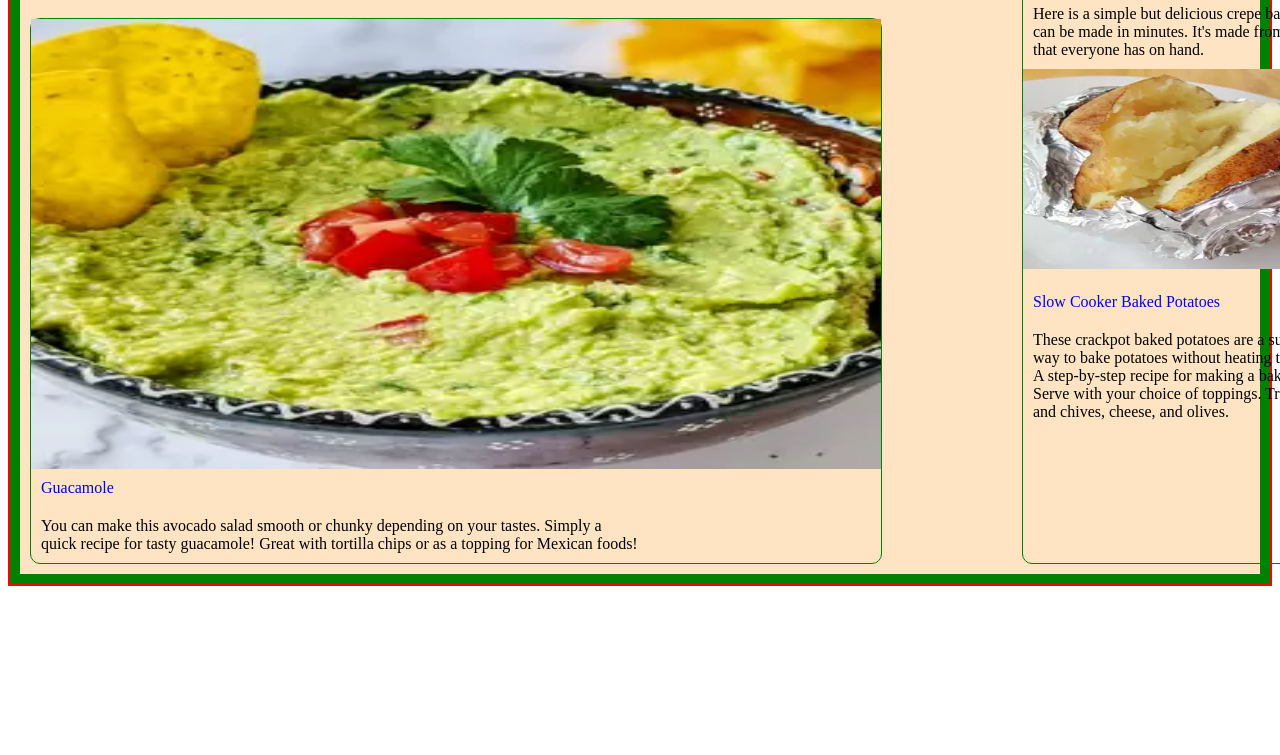
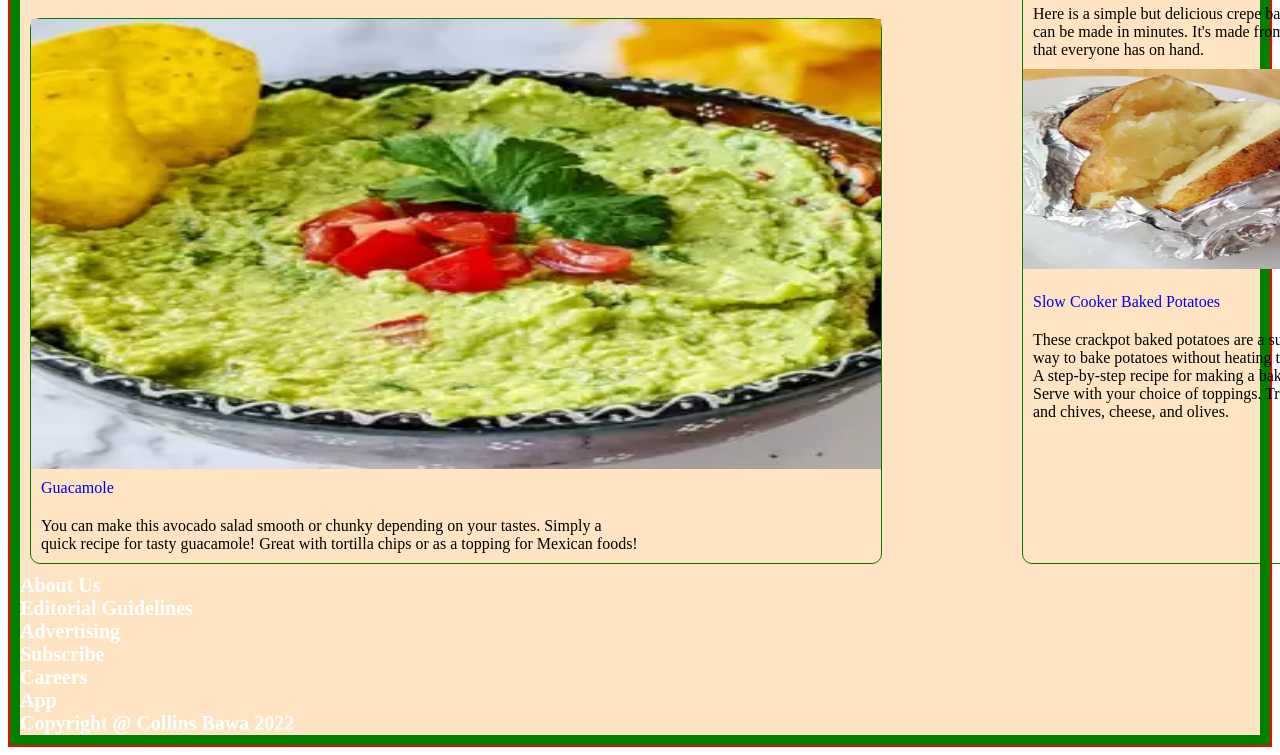
Before and after one commit to CaptainBawa/odin-recipes, a plain HTML site: page index.html in a window 1280 px wide. Shown: the part 1594-2349 px from the top of the page. Before the commit the page ends 2188 px from the top, so only its background shows below. Drawn offline with Linux system fonts and the light colour scheme.

Commit message:
Footer section added

```diff
--- a/index.html
+++ b/index.html
@@ -114,6 +114,18 @@
         </div>
     </div>
 
+    <!-- Footer Section -->
+    <div class="footer">
+        <div class="head"><a class="anchorr" href="https://www.allrecipes.com/about-allrecipes/">About Us</a></div>
+        <div class="head"><a class="anchorr" href="https://www.allrecipes.com/about-allrecipes/#3c7385fc9d837980ba7d9cb4656b937b">Editorial Guidelines</a></div>
+        <div class="head"><a class="anchorr" href="https://www.dotdashmeredith.com/advertising">Advertising</a></div>
+        <div class="head"><a class="anchorr" href="https://magazinenewsstand.com/allrecipes-magazine-digital">Subscribe</a></div>
+        <div class="head"><a class="anchorr" href="https://www.dotdashmeredith.com/careers">Careers</a></div>
+        <div class="head"><a class="anchorr" href="https://www.allrecipes.com/longform/allrecipes-dinner-spinner/">App</a></div>
+    </div>
+    <!-- Copyright Section-->
+    <div class="head footer copy">Copyright @ Collins Bawa 2022</div>
+
 
 
 
```
